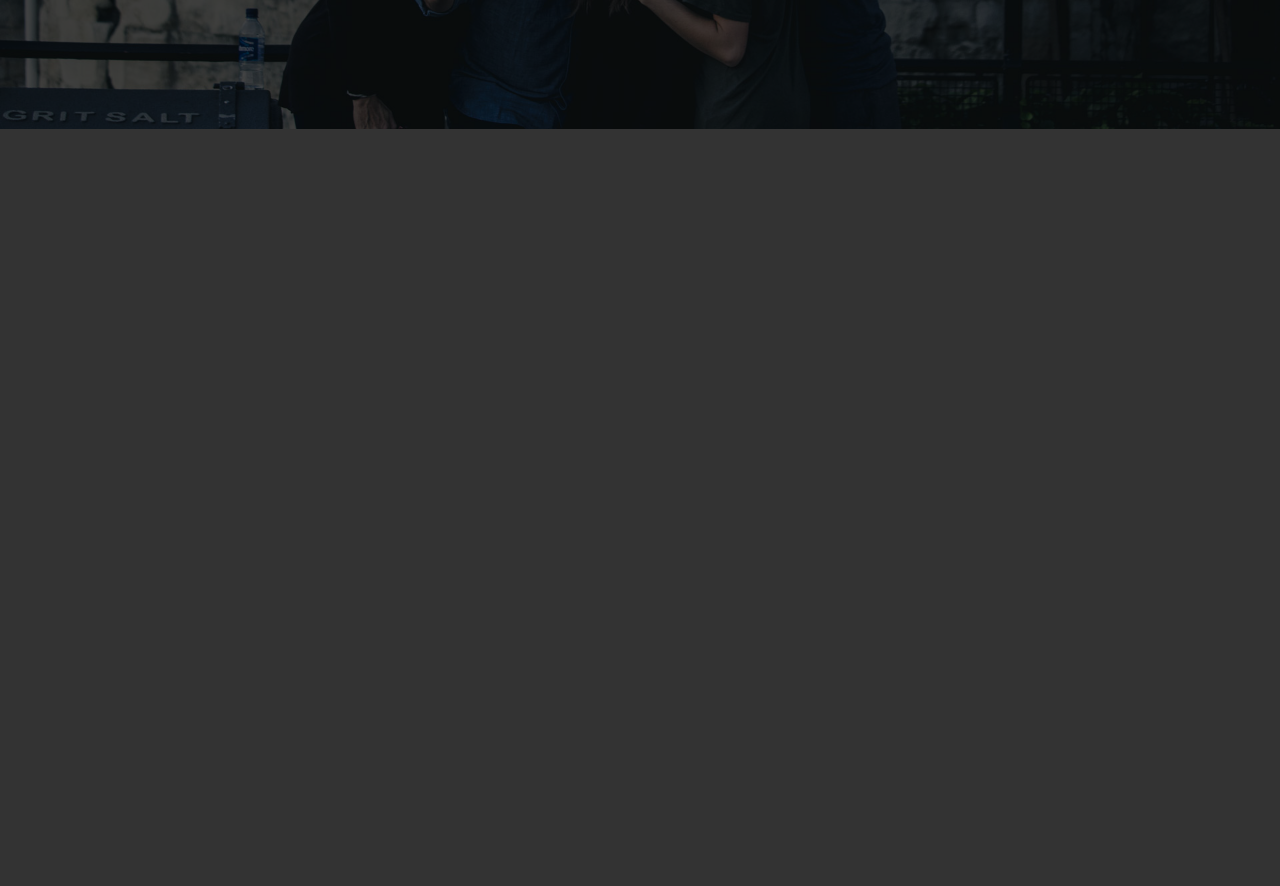
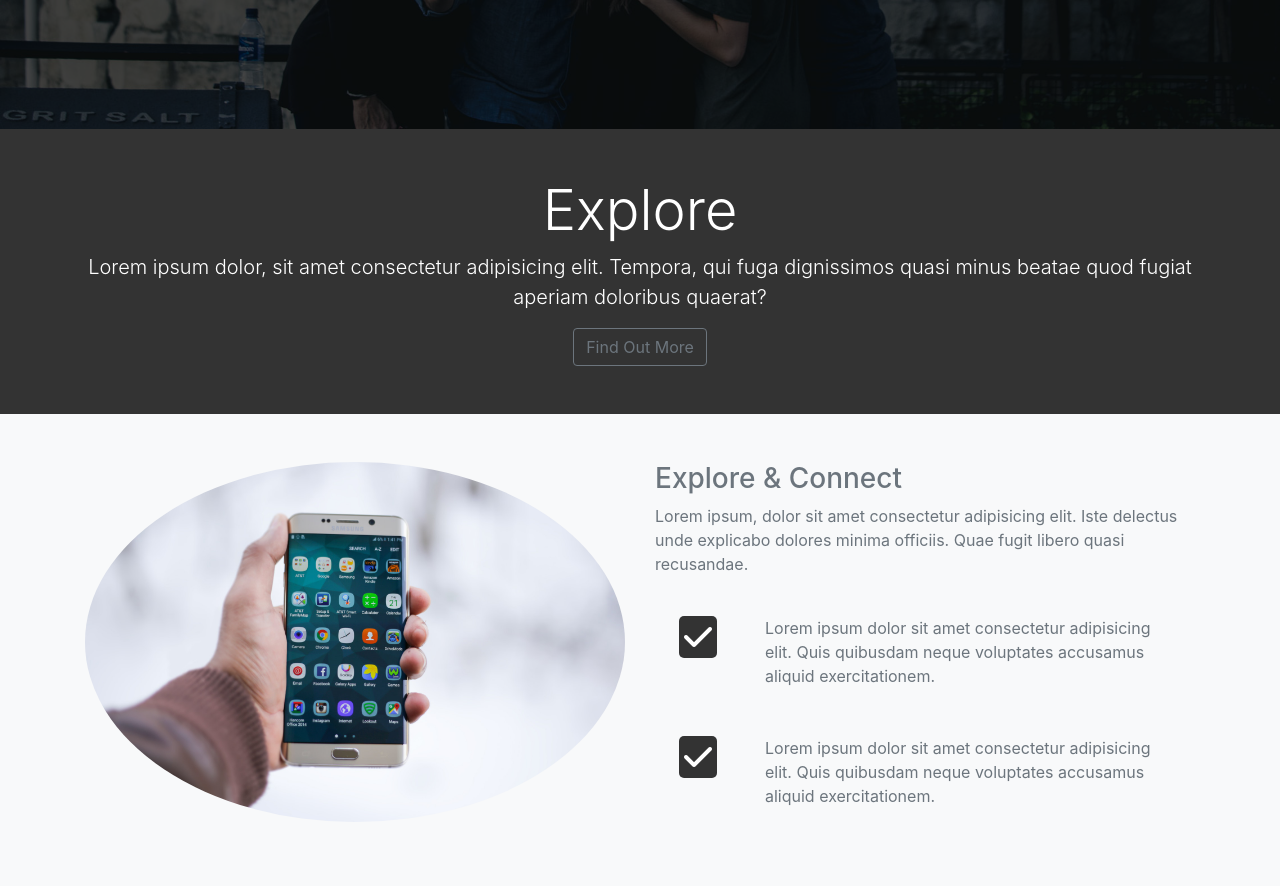
Before and after one commit to NanoDoodle/n-landing-page, a plain HTML site: page index.html in a window 1280 px wide. Shown: the part 571-1457 px from the top of the page. Before the commit the page ends 800 px from the top, so only its background shows below. Drawn offline with nearby package versions, Linux system fonts and the light colour scheme.

Commit message:
Add explore section

```diff
--- a/index.html
+++ b/index.html
@@ -131,6 +131,65 @@
       </div>
     </header>
     <!-- END HOME SECTION -->
+
+    <!-- EXPLOREH HEAD -->
+    <section id="explore-head-section">
+      <div class="container">
+        <div class="row">
+          <div class="col text-center py-5">
+            <h1 class="display-4">Explore</h1>
+            <p class="lead">
+              Lorem ipsum dolor, sit amet consectetur adipisicing elit. Tempora,
+              qui fuga dignissimos quasi minus beatae quod fugiat aperiam
+              doloribus quaerat?
+            </p>
+            <a href="#" class="btn btn-outline-secondary">Find Out More</a>
+          </div>
+        </div>
+      </div>
+    </section>
+    <!-- END EXPLORE HEAD -->
+    <!-- EXPLORE SECTION -->
+    <section id="explore-section" class="bg-light text-muted py-5">
+      <div class="container">
+        <div class="row">
+          <div class="col-md-6">
+            <img
+              src="images/explore-section1.jpg"
+              alt=""
+              class="img-fluid mb-3 rounded-circle"
+            />
+          </div>
+          <div class="col-md-6">
+            <h3>Explore & Connect</h3>
+            <p>
+              Lorem ipsum, dolor sit amet consectetur adipisicing elit. Iste
+              delectus unde explicabo dolores minima officiis. Quae fugit libero
+              quasi recusandae.
+            </p>
+            <div class="d-flex">
+              <div class="p-4 align-self-start">
+                <i class="fas fa-check fa-2x"></i>
+              </div>
+              <div class="p-4 align-self-end">
+                Lorem ipsum dolor sit amet consectetur adipisicing elit. Quis
+                quibusdam neque voluptates accusamus aliquid exercitationem.
+              </div>
+            </div>
+            <div class="d-flex">
+              <div class="p-4 align-self-start">
+                <i class="fas fa-check fa-2x"></i>
+              </div>
+              <div class="p-4 align-self-end">
+                Lorem ipsum dolor sit amet consectetur adipisicing elit. Quis
+                quibusdam neque voluptates accusamus aliquid exercitationem.
+              </div>
+            </div>
+          </div>
+        </div>
+      </div>
+    </section>
+    <!-- END EXPLORE SECTION -->
     <!-- END CODE PART -->
     <!-- START SCRIPT PART-->
     <script src="https://kit.fontawesome.com/6107812fb6.js"></script>
--- a/styles/style.scss
+++ b/styles/style.scss
@@ -35,3 +35,21 @@
         border-radius: 5px;
     }
 }
+
+#explore-section {
+    .fas {
+        background: #333;
+        color:#fff;
+        padding:5px;
+        border-radius: 5px;
+    }
+}
+
+#share-section {
+    .fas {
+        background: #333;
+        color:#fff;
+        padding:5px;
+        border-radius: 5px;
+    }
+}
```
Also changed, not shown: styles/style.css, 1 other file.
